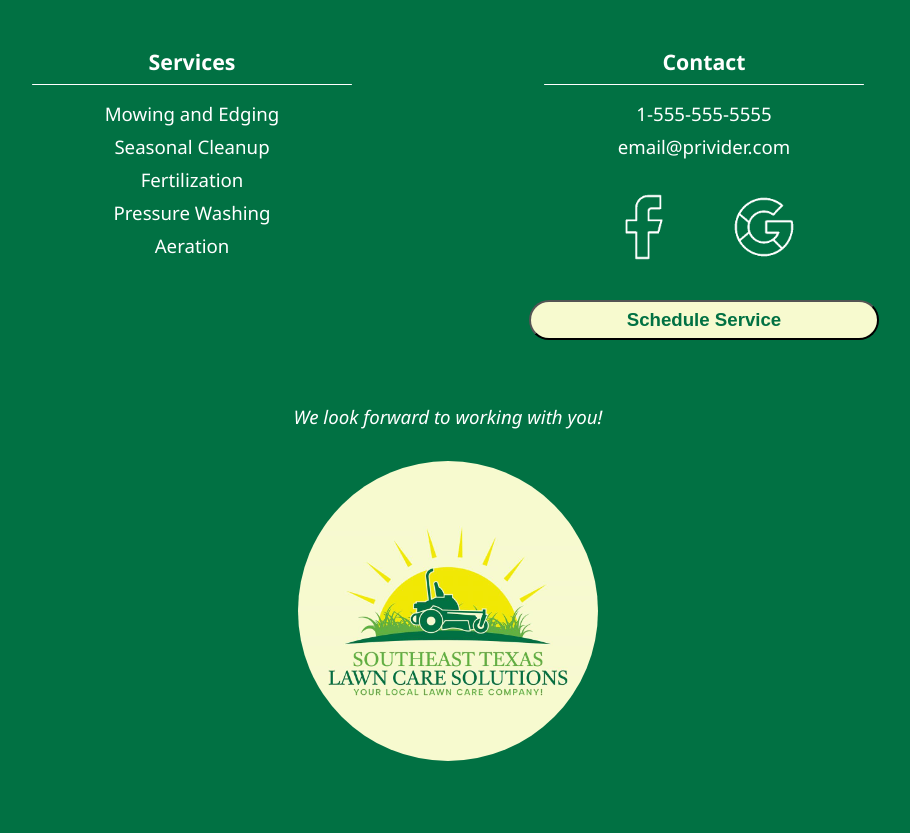
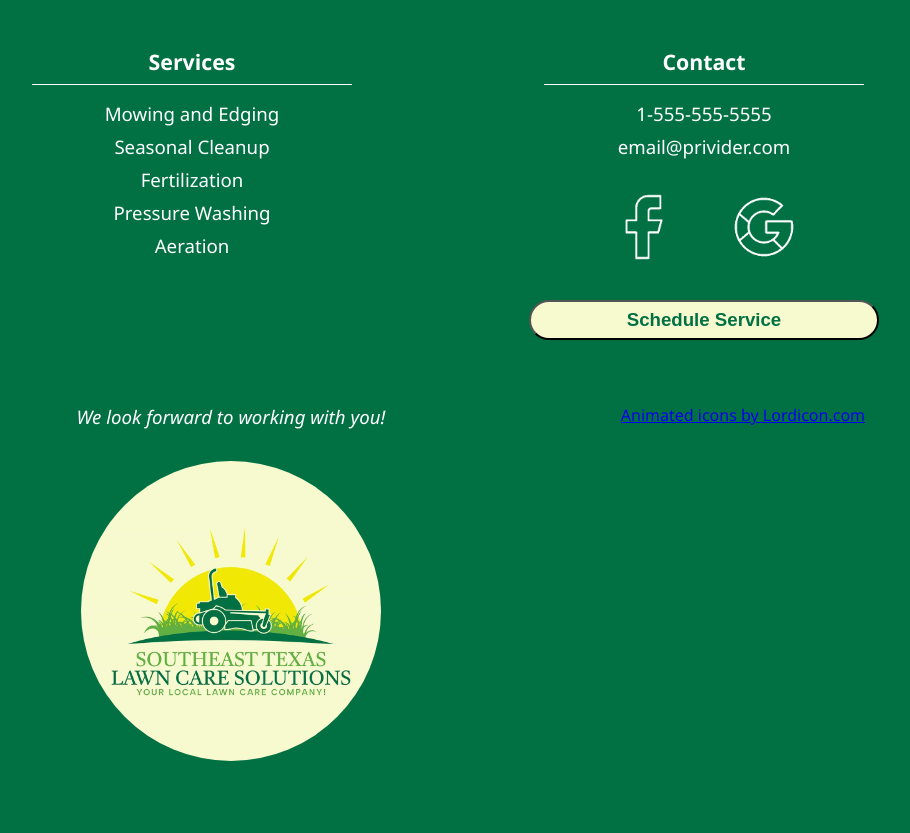
Before and after one commit to JerromyC/lawnCare, a plain HTML site: page index.html in a window 1280 px wide. Shown: the part 2782-3615 px from the top of the page, without its empty margins (192-1102 px from the left). Drawn offline with nearby package versions, Linux system fonts and the light colour scheme.

Commit message:
Added lordicon attribution

```diff
--- a/index.html
+++ b/index.html
@@ -155,6 +155,7 @@
             <p>We look forward to working with you!</p>
             <img class="footer-logo" src="./assets/setxLawnCare.jpg" alt="">
         </div>
+        <a href="https://lordicon.com/">Animated icons by Lordicon.com</a>
     </footer>
     <script src="./script.js"></script>
 </body>
```
